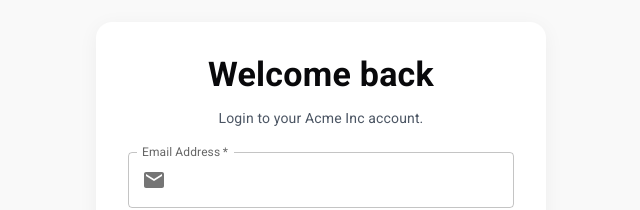
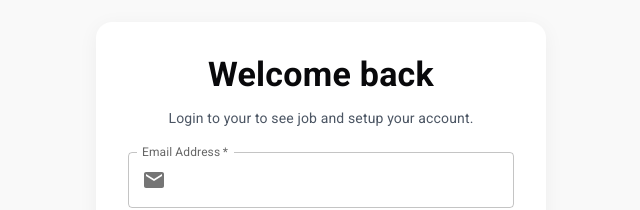
Before and after one commit to ToshiroNori/jla-frontend, a React (Vite) app: page /login in a window 1280 px wide. Shown: the part 180-390 px from the top of the page, without its empty margins (319-959 px from the left). Built offline with nearby package versions, Linux system fonts and the light colour scheme; no server answers.

Commit message:
new header

```diff
--- a/src/components/pages/Login.jsx
+++ b/src/components/pages/Login.jsx
@@ -33,7 +33,7 @@
   };
 
   if (loading) {
-    return <Spinner />;
+    <Spinner />;
   }
 
   return (
@@ -64,7 +64,7 @@
           align="center"
           sx={{ marginBottom: 3, color: "#4B5563" }}
         >
-          Login to your Acme Inc account.
+          Login to your to see job and setup your account.
         </Typography>
 
         <form onSubmit={handleSubmit}>
```
